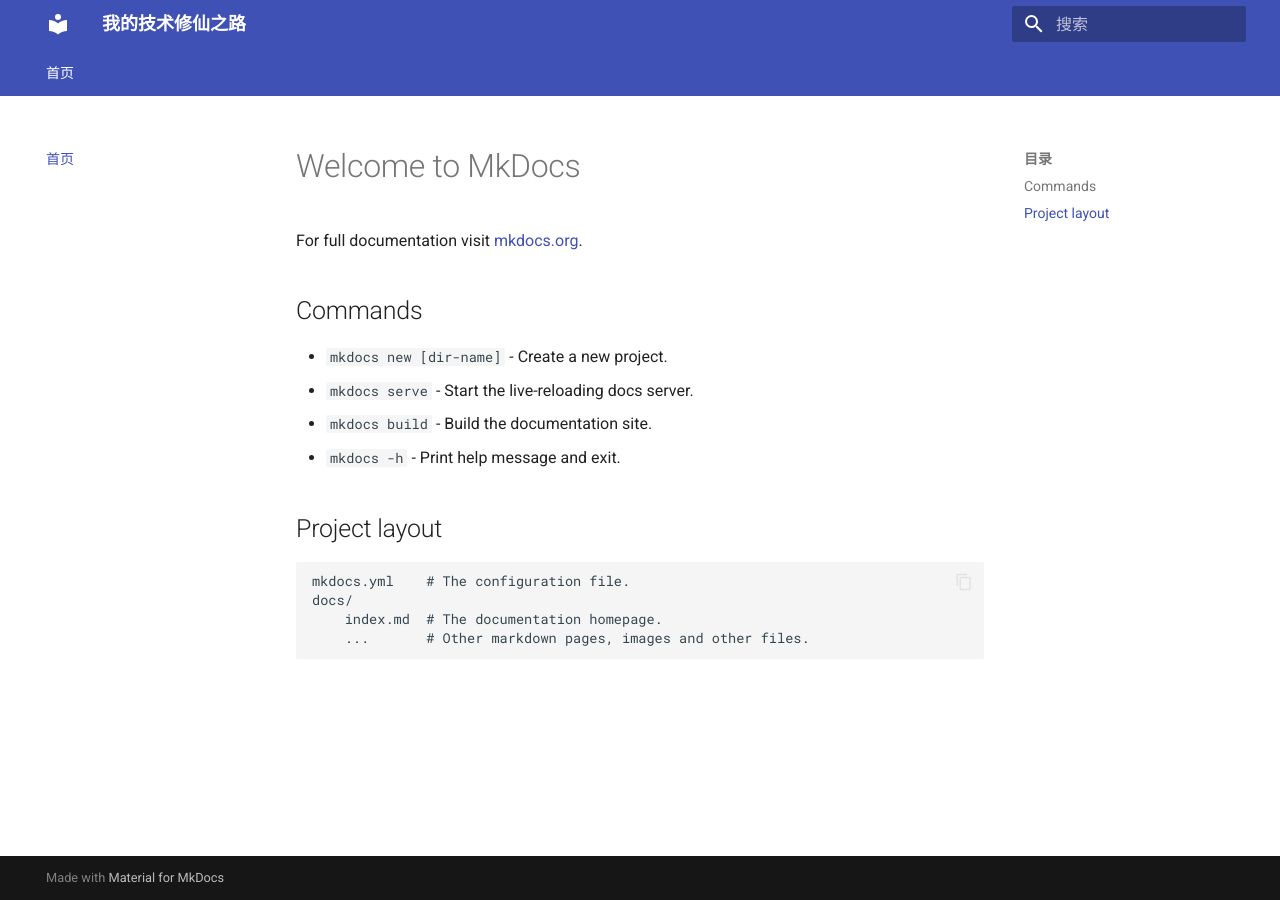
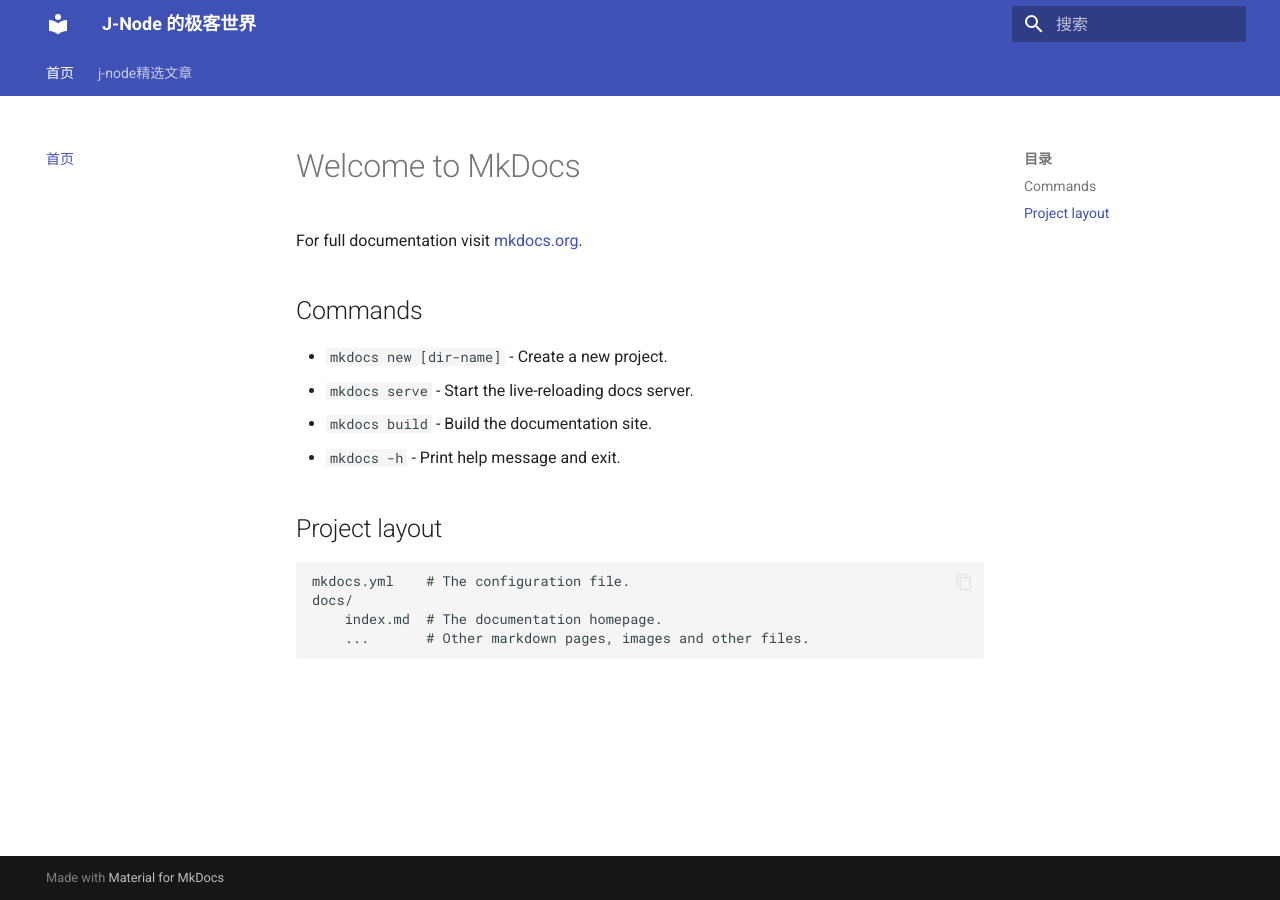
Before and after one commit to gaizhongtan/my-blog, an MkDocs documentation site: the page built from docs/index.md, in a window 1280 px wide. Built offline with MkDocs 1.6.1 and Material for MkDocs 9.7.7, drawn with Linux system fonts in a browser that asks for light colours.

Commit message:
更新导航栏，添加新文章

```diff
--- a/mkdocs.yml
+++ b/mkdocs.yml
@@ -1,4 +1,4 @@
-site_name: 我的技术修仙之路  # 以后可以在这里改名
+site_name: J-Node 的极客世界  # 以后可以在这里改名
 site_url: https://example.com
 
 # 1. 主题配置：使用 Material 主题
@@ -37,3 +37,4 @@ extra_javascript:
 # 5. 导航栏结构 (你可以手动指定，如果不写这一块，它会自动读取文件夹)
 nav:
   - 首页: index.md
+  - j-node精选文章: my-first-post.md
```
Also changed, not shown: docs/images/img.png (added), docs/images/img_1.png (added), docs/images/img_10.png (added), docs/images/img_2.png (added), docs/images/img_3.png (added), docs/images/img_4.png (added), docs/images/img_5.png (added), docs/images/img_6.png (added), docs/images/img_7.png (added), docs/images/img_8.png (added), docs/images/img_9.png (added), docs/my-first-post.md (added).
